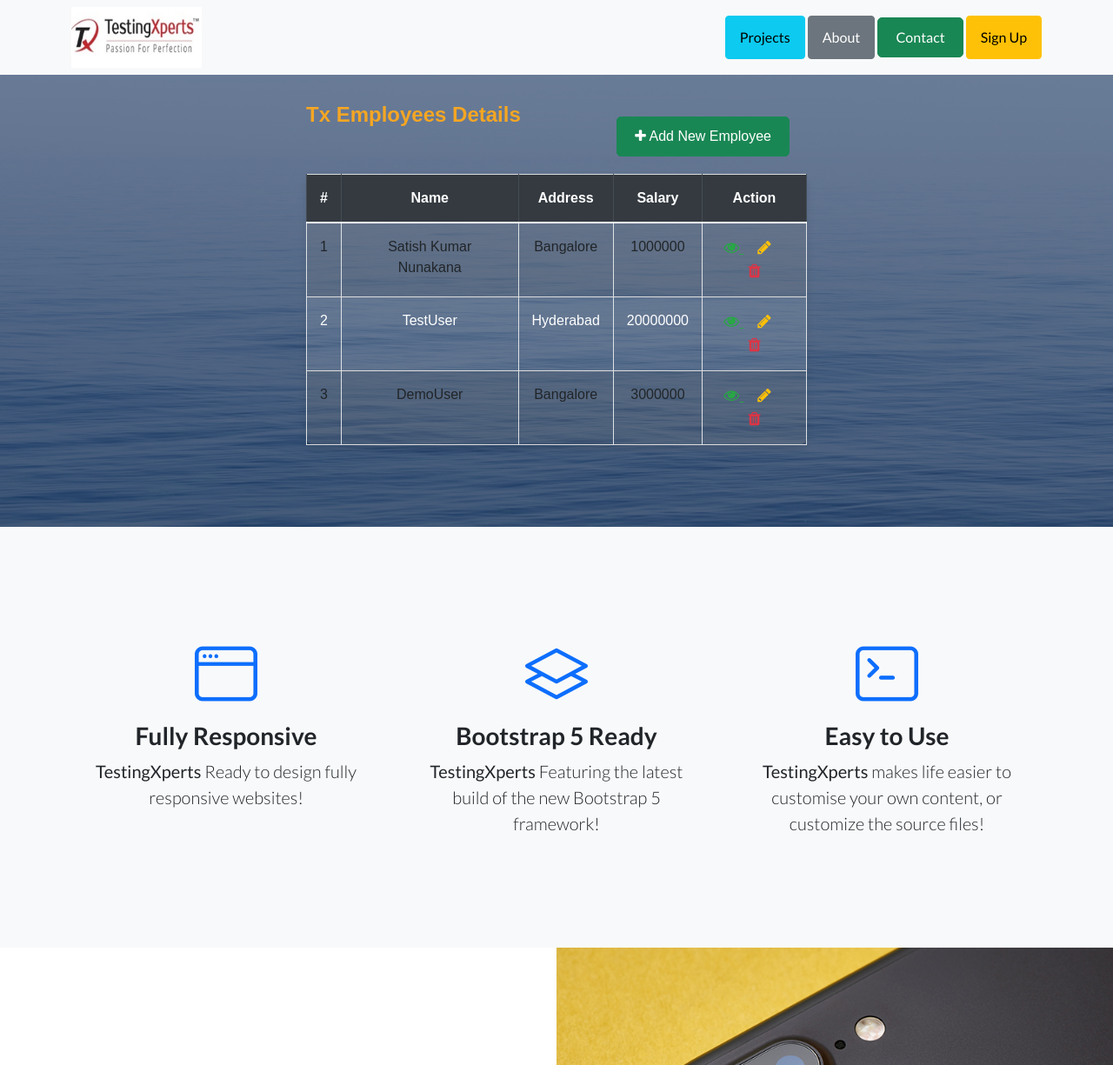
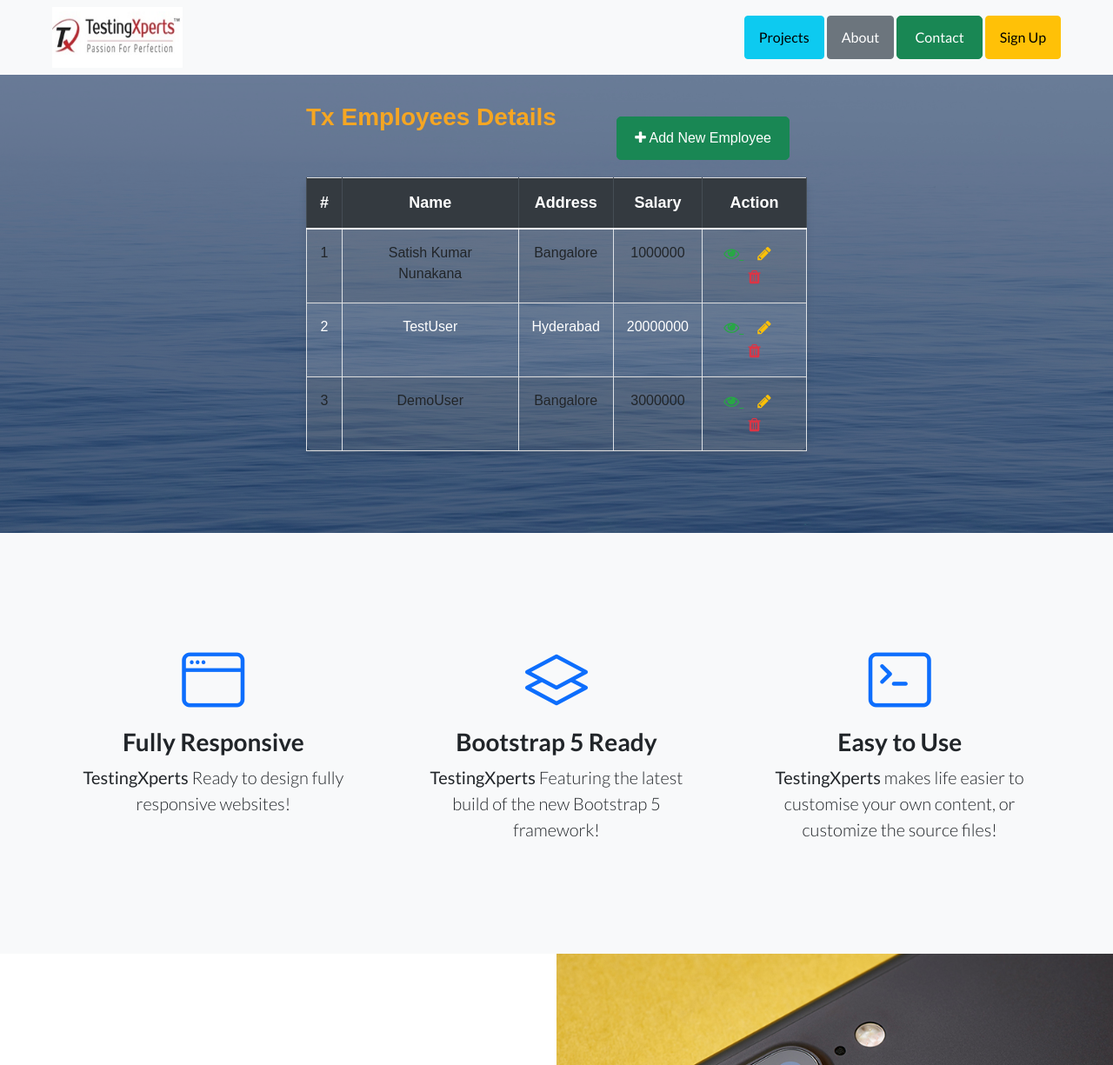
Before and after one commit to GoutamTx/my_php_app, a PHP site: page / in a window 1280 px wide. Shown: the top 1225 px of the page at 87% size. Run offline with PHP 8.4, Linux system fonts and the light colour scheme; data comes from the database, SQL or seed files in the repository; data that the repository does not hold is empty; some libraries are stand-ins or nearby versions.

Commit message:
Update index.php

```diff
--- a/index.php
+++ b/index.php
@@ -29,14 +29,18 @@
             padding-top: 2rem;
             padding-bottom: 4rem;
         }
+ .masthead {
+        background: rgba(0, 0, 0, 0.5); /* Semi-transparent black background */
+        padding: 40px 0;
+    }
 
-      .masthead {
-        background: rgba(0, 0, 0, 0.5); /* Semi-transparent black background */
-        padding: 30px 0;
+    .container {
+        max-width: 1200px; /* Increase the max width */
+        padding: 0 20px;
     }
 
     .btn-success {
-        padding: 10px 20px;
+        padding: 12px 20px;
         font-size: 16px;
         border-radius: 5px;
     }
@@ -68,7 +72,6 @@
         font-family: 'Arial', sans-serif;
     }
 
-    /* Making the "Add New Employee" button more prominent */
     .pull-right {
         margin-right: 20px;
     }
@@ -100,16 +103,16 @@
 
 
     <!-- Masthead-->
-    <header class="masthead">
-    <div class="container position-relative">
+     <header class="masthead">
+    <div class="container position-relative" style="max-width: 1200px; padding: 0 15px;">
         <div class="row justify-content-center">
             <div class="wrapper">
                 <div class="text-center text-white">
                     <div>
                         <!-- Title Section -->
-                        <h2 class="pull-left" style="color:#f5a623; font-size: 24px;">Tx Employees Details</h2>
+                        <h2 class="pull-left" style="color:#f5a623; font-size: 28px;">Tx Employees Details</h2>
                         <!-- Add New Employee Button -->
-                        <a href="create.php" class="btn btn-success pull-right mt-3" style="margin-bottom: 20px;">
+                        <a href="create.php" class="btn btn-success pull-right mt-3" style="margin-bottom: 20px; font-size: 16px; padding: 12px 20px;">
                             <i class="fa fa-plus"></i> Add New Employee
                         </a>
 
@@ -124,11 +127,11 @@
                                 echo '<table class="table table-bordered table-striped table-hover" style="background-color: rgba(255, 255, 255, 0.1); border-radius: 10px; color:white; box-shadow: 0 4px 8px rgba(0, 0, 0, 0.1);">';
                                     echo "<thead class='thead-dark'>";
                                         echo "<tr>";
-                                            echo "<th style='font-size: 16px;'>#</th>";
-                                            echo "<th style='font-size: 16px;'>Name</th>";
-                                            echo "<th style='font-size: 16px;'>Address</th>";
-                                            echo "<th style='font-size: 16px;'>Salary</th>";
-                                            echo "<th style='font-size: 16px;'>Action</th>";
+                                            echo "<th style='font-size: 18px;'>#</th>";
+                                            echo "<th style='font-size: 18px;'>Name</th>";
+                                            echo "<th style='font-size: 18px;'>Address</th>";
+                                            echo "<th style='font-size: 18px;'>Salary</th>";
+                                            echo "<th style='font-size: 18px;'>Action</th>";
                                         echo "</tr>";
                                     echo "</thead>";
                                     echo "<tbody>";
```
